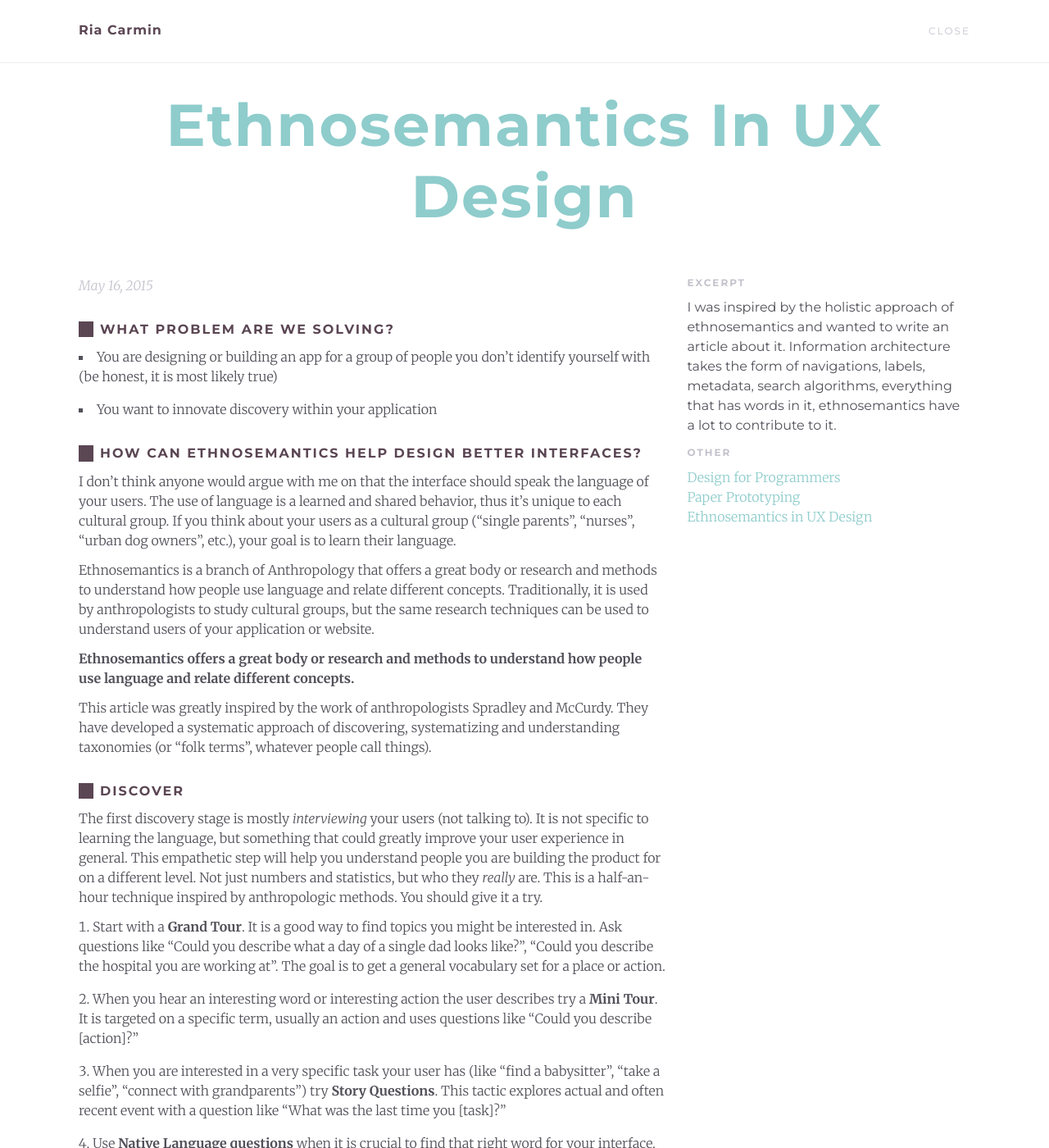
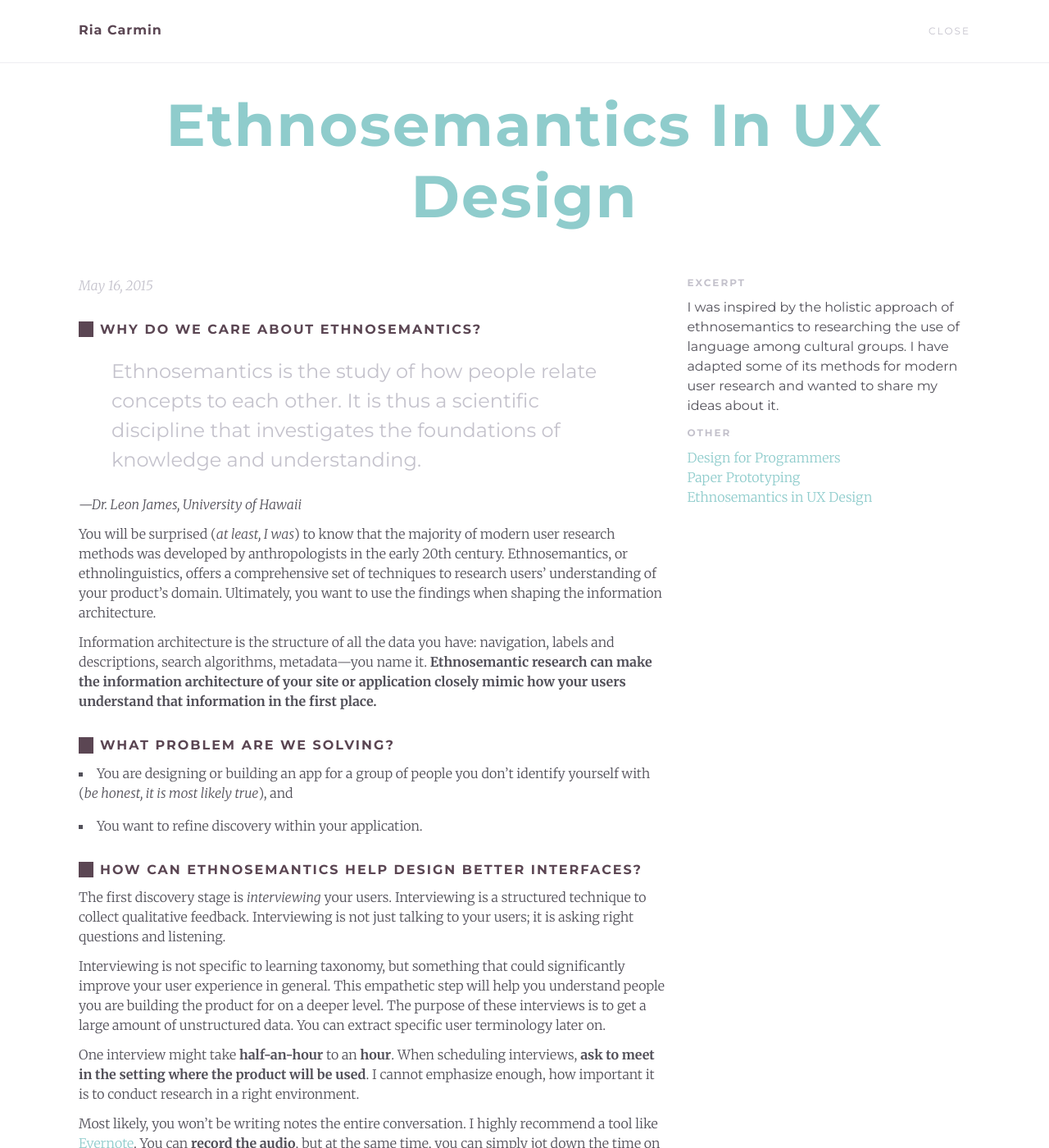
Before and after one commit to peterwiebe/riacarmin, a Jekyll site: the page built from _posts/2016-01-31-ethnosemantics-in-ux-design.md, in a window 1280 px wide and 1400 px high. Shown: the whole window at 82% size. Built offline with Jekyll 4.4.1, drawn with Linux system fonts in a browser that asks for light colours; a style sheet for code colours, icons or effects is not loaded; some of the changed text lies outside the part shown.

Commit message:
Ethnosemantics in UX Design

```diff
--- a/_posts/2016-01-31-ethnosemantics-in-ux-design.md
+++ b/_posts/2016-01-31-ethnosemantics-in-ux-design.md
@@ -4,37 +4,43 @@
 date:   2015-05-16 21:47:40
 category: research
 permalink: /:categories/:title/
-excerpt: I was inspired by the holistic approach of ethnosemantics and wanted to write an article about it. Information architecture takes the form of navigations, labels, metadata, search algorithms, everything that has words in it, ethnosemantics have a lot to contribute to it.
+excerpt: I was inspired by the holistic approach of ethnosemantics to researching the use of language among cultural groups. I have adapted some of its methods for modern user research and wanted to share my ideas about it.
 ---
+## Why do we care about Ethnosemantics?
+
+>Ethnosemantics is the study of how people relate concepts to each other. It is thus a scientific discipline that investigates the foundations of knowledge and understanding.
+
+_—Dr. Leon James, University of Hawaii_
+
+You will be surprised (_at least, I was_) to know that the majority of modern user research methods was developed by anthropologists in the early 20th century. Ethnosemantics, or ethnolinguistics, offers a comprehensive set of techniques to research users’ understanding of your product’s domain. Ultimately, you want to use the findings when shaping the information architecture.
+
+Information architecture is the structure of all the data you have: navigation, labels and descriptions, search algorithms, metadata—you name it. **Ethnosemantic research can make the information architecture of your site or application closely mimic how your users understand that information in the first place.**
 
 ## What problem are we solving?
 
--  You are designing or building an app for a group of people you don’t identify yourself with (be honest, it is most likely true)
--  You want to innovate discovery within your application
+-  You are designing or building an app for a group of people you don’t identify yourself with (_be honest, it is most likely true_), and
+-  You want to refine discovery within your application.
 
 ## How can ethnosemantics help design better interfaces?
 
-I don’t think anyone would argue with me on that the interface should speak the language of your users. The use of language is a learned and shared behavior, thus it’s unique to each cultural group. If you think about your users as a cultural group (“single parents”, “nurses”, “urban dog owners”, etc.), your goal is to learn their language.
+The first discovery stage is _interviewing_ your users. Interviewing is a structured technique to collect qualitative feedback. Interviewing is not just talking to your users; it is asking right questions and listening.
 
-Ethnosemantics is a branch of Anthropology that offers a great body or research and methods to understand how people use language and relate different concepts. Traditionally, it is used by anthropologists to study cultural groups, but the same research techniques can be used to understand users of your application or website.
+Interviewing is not specific to learning taxonomy, but something that could significantly improve your user experience in general. This empathetic step will help you understand people you are building the product for on a deeper level. The purpose of these interviews is to get a large amount of unstructured data. You can extract specific user terminology later on.
 
-<p><strong>Ethnosemantics offers a great body or research and methods to understand how people use language and relate different concepts.</strong></p>
+One interview might take **half-an-hour** to an **hour**. When scheduling interviews, **ask to meet in the setting where the product will be used**. I cannot emphasize enough, how important it is to conduct research in a right environment.
 
-This article was greatly inspired by the work of anthropologists Spradley and McCurdy. They have developed a systematic approach of discovering, systematizing and understanding taxonomies (or “folk terms”, whatever people call things).
+Most likely, you won’t be writing notes the entire conversation. I highly recommend a tool like [Evernote](https://evernote.com/). You can **record the audio**, but at the same time, you can simply jot down the time on the recorder when something interesting happens, and can come back to it later and listen again.
 
-## Discover
+## 1. Discover
 The first discovery stage is mostly _interviewing_ your users (not talking to). It is not specific to learning the language, but something that could greatly improve your user experience in general. This empathetic step will help you understand people you are building the product for on a different level. Not just numbers and statistics, but who they _really_ are. This is a half-an-hour technique inspired by anthropologic methods. You should give it a try.
 
-1. Start with a **Grand Tour**. It is a good way to find topics you might be interested in. Ask questions like “Could you describe what a day of a single dad looks like?”, “Could you describe the hospital you are working at”. The goal is to get a general vocabulary set for a place or action.
+1. Start with a **Grand Tour**. It is a good way to find interesting themes. Ask questions like _“Could you describe what a day of a single dad looks like?”_, _“Could you describe the hospital you are working at?”_. The goal is to get a general vocabulary set for a place or action.
 2. When you hear an interesting word or interesting action the user describes try a **Mini Tour**. It is targeted on a specific term, usually an action and uses questions like “Could you describe [action]?”
-3. When you are interested in a very specific task your user has (like “find a babysitter”, “take a selfie”, “connect with grandparents”) try **Story Questions**. This tactic explores actual and often recent event with a question like “What was the last time you [task]?”
-4. Use **Native Language questions** when it is crucial to find that right word for your interface. You need to check if the term is actually used within a user group, or the person is just using it for the interview. Try repeating the term you’ve heard to get more information about it or ask if that is how the informant uses it with his or her peers.
+3. When you are interested in a very specific task your user has (like _“find a babysitter”_, _“file a report”_, _“connect with grandparents”_), try **Story Questions**. This tactic explores actual and often recent event with a question like _“What was the last time you [task]?”_
+4. Use **Native Language** questions when it is crucial to find that right word for your interface. You need to check how the term is used within a user group, or if the person is just using it for the interview. Try repeating the term you’ve heard in your own sentence. Alternatively, ask if that is how the informant uses it with his or her peers.
 
-The purpose of these interviews is to get a large amount of unstructured data. You can extract specific to the user terminology from it. You are looking for the terms specific to the domain of your product or terms related to the tasks users would be performing within your app. The terminology could be divided in verbs, nouns, and phrases.
 
-<p><strong>Interviewing is not specific to learning the language, but something that could greatly improve the user experience of your product in general.</strong></p>
-
-In my experience, the best way to do so is to use a tool like Evernote, so you can record the conversation and write down timestamps at the same time. It is most likely there won’t be time to write notes on the entire conversation, but you can simply jot down the time on the recorder when something interesting happens, and can come back to it later and listen again.
+When going through your notes and recordings, look for all the terms specific to the domain of your product or terms related to the tasks users would be performing within your app. Then divide the terminology into _verbs_, _nouns_, and _phrases_.
 
 <div class="figure__container">
 <figure class="figure__2 figure__centered">
@@ -65,9 +71,9 @@
 
 </div>
 
-These are three very different apps using taxonomies for their navigation. Well-designed navigation helps users find the right bit of information fast and with fewer steps. The relationship between the label terms could be **hierarchical** (“dresses” and “casual”), **associative** (music that associates with “work-out”), **means-end** (“delivery” is a way to “get food”), or other. The appropriate taxonomy depends on the goals of the design.
+These are three very different apps using taxonomies for their navigation. Well-designed navigation helps users find the right bit of information fast and with fewer steps. The relationship between the terms could be **hierarchical** (“dresses” and “casual”), **associative** (music that associates with “work-out”), **means-end** (“delivery” is a way to “get food”), or other. The appropriate structure depends on the goals of the design.
 
-This is where you can improve and innovate discoverability. Working with the data you got from your users can help you find better label terms (“bottoms” vs. “pants”) or relationships (“BB creams” is not only subset of “makeup”, but also “skincare”). Taxonomic structure largely depends on semantic relationships between terms, and there are many different ways to structure them. These are two different approaches.
+This is the area where you can improve and innovate discoverability. Working with the data you got from your users can help you find better label terms (“bottoms” vs. “pants”) or relationships (“BB cream” is not only a subset of “makeup”, but also “skincare”). Taxonomic structure largely depends on semantic relationships between terms, and there are many different ways to structure them. Here are two different approaches:
 
 <figure>
   <img src="{{ '/assets/ethnosemantics-in-ux-design/speak-the-language-1.png' | prepend: site.baseurl }}" alt="semantic relationships">
@@ -79,4 +85,8 @@
   <figcaption>Taxonomic structures in thesauri</figcaption>
 </figure>
 
- The first method is used in anthropology to study “folk terms”. The second one is used in information science to create controlled vocabularies, indexes, etc. These are tools you can use to analize an excisting information architecture, or mix-and-match different semantic relationships to innovate discoverability. There is no perfect formula. After all, Information Architecture is part art.
+ The first method is used in anthropology to study “folk terms”. The second one is used in information science to create controlled vocabularies and indexes. Use these approaches to analyze raw data you got from the interviews.
+
+## Final Thoughts
+
+Your product has a voice, whether or not it is intentionally designed. It speaks to the user through buttons, pop-ups, error messages, and everything that has words in it. Design products that speak the same language with the user.
```
Also changed, not shown: other parts of _posts/2016-01-31-ethnosemantics-in-ux-design.md (+2 -2 lines), 3 other files.
